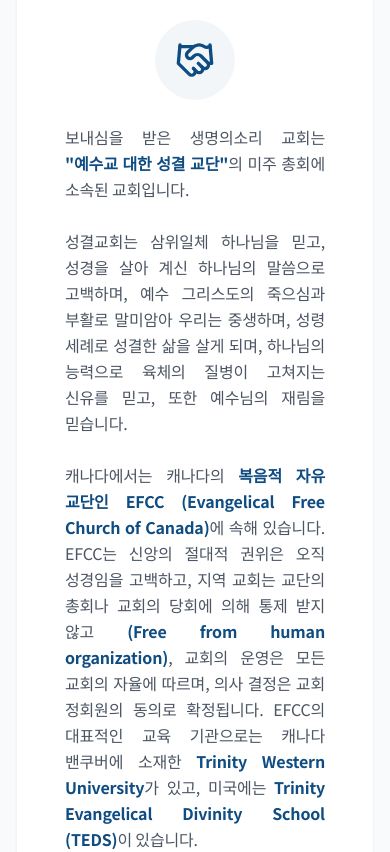
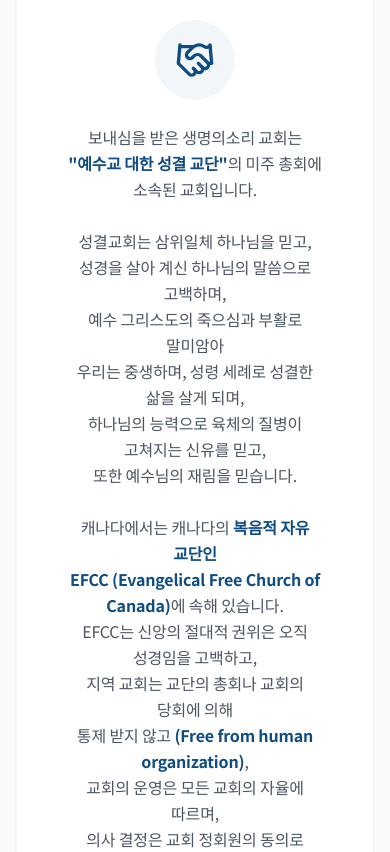
Before and after one commit to allaboutcan-pixel/thesentchurch, a React (Vite) app: page /about in a window 390 px wide. Shown: the part 4460-5312 px from the top of the page. Built offline with nearby package versions, Linux system fonts and the light colour scheme; no server answers; the database is empty; a web font is replaced by a local one.

Commit message:
기관 추가, 로고 연결, 정렬 수정, 페이지 준비중 문구, 퀵메뉴 디자인 통일, 교단 소개 문구 수정 및 강조, 교회 이름 띄어쓰기 수정, 모바일 전용 줄바꿈 및 정렬 적용 완료

```diff
--- a/src/i18n.js
+++ b/src/i18n.js
@@ -95,7 +95,7 @@ const resources = {
                 "affiliated_orgs_label": "Church Affiliation",
                 "affiliated_orgs_title": "함께하는 기관",
                 "affiliated_orgs_desc": "보내심을 받은 생명의소리 교회는 <span class='text-primary font-bold'>\"예수교 대한 성결 교단\"</span>의 미주 총회에 소속된 교회입니다.<br/><br/>성결교회는 삼위일체 하나님을 믿고, 성경을 살아 계신 하나님의 말씀으로 고백하며,<br/>예수 그리스도의 죽으심과 부활로 말미암아 우리는 중생하며, 성령 세례로 성결한 삶을 살게 되며,<br/>하나님의 능력으로 육체의 질병이 고쳐지는 신유를 믿고, 또한 예수님의 재림을 믿습니다.<br/><br/>캐나다에서는 캐나다의 <span class='text-primary font-bold'>복음적 자유 교단인 EFCC (Evangelical Free Church of Canada)</span>에 속해 있습니다.<br/>EFCC는 신앙의 절대적 권위은 오직 성경임을 고백하고,<br/>지역 교회는 교단의 총회나 교회의 당회에 의해 통제 받지 않고 <span class='text-primary font-bold'>(Free from human organization)</span>,<br/>교회의 운영은 모든 교회의 자율에 따르며, 의사 결정은 교회 정회원의 동의로 확정됩니다.<br/>EFCC의 대표적인 교육 기관으로는 캐나다 밴쿠버에 소재한<br/><span class='text-primary font-bold'>Trinity Western University</span>가 있고, 미국에는 <span class='text-primary font-bold'>Trinity Evangelical Divinity School (TEDS)</span>이 있습니다.",
-                "affiliated_orgs_desc_mobile": "보내심을 받은 생명의소리 교회는 <span class='text-primary font-bold'>\"예수교 대한 성결 교단\"</span>의 미주 총회에 소속된 교회입니다.<br/><br/>성결교회는 삼위일체 하나님을 믿고, 성경을 살아 계신 하나님의 말씀으로 고백하며, 예수 그리스도의 죽으심과 부활로 말미암아 우리는 중생하며, 성령 세례로 성결한 삶을 살게 되며, 하나님의 능력으로 육체의 질병이 고쳐지는 신유를 믿고, 또한 예수님의 재림을 믿습니다.<br/><br/>캐나다에서는 캐나다의 <span class='text-primary font-bold'>복음적 자유 교단인 EFCC (Evangelical Free Church of Canada)</span>에 속해 있습니다. EFCC는 신앙의 절대적 권위은 오직 성경임을 고백하고, 지역 교회는 교단의 총회나 교회의 당회에 의해 통제 받지 않고 <span class='text-primary font-bold'>(Free from human organization)</span>, 교회의 운영은 모든 교회의 자율에 따르며, 의사 결정은 교회 정회원의 동의로 확정됩니다. EFCC의 대표적인 교육 기관으로는 캐나다 밴쿠버에 소재한 <span class='text-primary font-bold'>Trinity Western University</span>가 있고, 미국에는 <span class='text-primary font-bold'>Trinity Evangelical Divinity School (TEDS)</span>이 있습니다.",
+                "affiliated_orgs_desc_mobile": "보내심을 받은 생명의소리 교회는<br/> <span class='text-primary font-bold'>\"예수교 대한 성결 교단\"</span>의 미주 총회에 소속된 교회입니다.<br/><br/>성결교회는 삼위일체 하나님을 믿고,<br/> 성경을 살아 계신 하나님의 말씀으로 고백하며,<br/> 예수 그리스도의 죽으심과 부활로 말미암아<br/> 우리는 중생하며, 성령 세례로 성결한 삶을 살게 되며,<br/> 하나님의 능력으로 육체의 질병이 고쳐지는 신유를 믿고,<br/> 또한 예수님의 재림을 믿습니다.<br/><br/>캐나다에서는 캐나다의 <span class='text-primary font-bold'>복음적 자유 교단인</span><br/> <span class='text-primary font-bold'>EFCC (Evangelical Free Church of Canada)</span>에 속해 있습니다.<br/>EFCC는 신앙의 절대적 권위은 오직 성경임을 고백하고,<br/> 지역 교회는 교단의 총회나 교회의 당회에 의해<br/> 통제 받지 않고 <span class='text-primary font-bold'>(Free from human organization)</span>,<br/> 교회의 운영은 모든 교회의 자율에 따르며,<br/> 의사 결정은 교회 정회원의 동의로 확정됩니다.<br/>EFCC의 대표적인 교육 기관으로는 캐나다 밴쿠버에 소재한<br/> <span class='text-primary font-bold'>Trinity Western University</span>가 있고, 미국에는<br/> <span class='text-primary font-bold'>Trinity Evangelical Divinity School (TEDS)</span>이 있습니다.",
                 "org_kehc": "예수교대한성결교회 미주총회",
                 "org_efcc": "EFCC (Evangelical Free Church of Canada)",
                 "org_twu": "Trinity Western University",
--- a/src/pages/About.jsx
+++ b/src/pages/About.jsx
@@ -380,7 +380,7 @@ const About = () => {
                                 dangerouslySetInnerHTML={{ __html: t('about.affiliated_orgs_desc') }}
                             />
                             <div
-                                className="md:hidden text-gray-600 leading-relaxed mb-8 text-justify"
+                                className="md:hidden text-gray-600 leading-relaxed mb-8 text-center"
                                 dangerouslySetInnerHTML={{ __html: t('about.affiliated_orgs_desc_mobile') || t('about.affiliated_orgs_desc') }}
                             />
 
```
